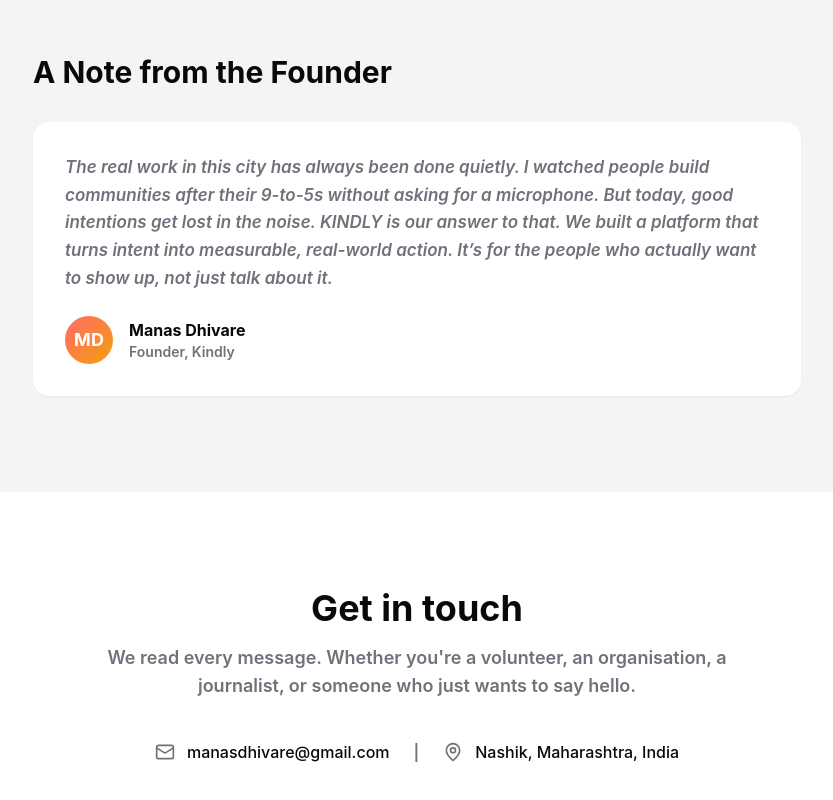
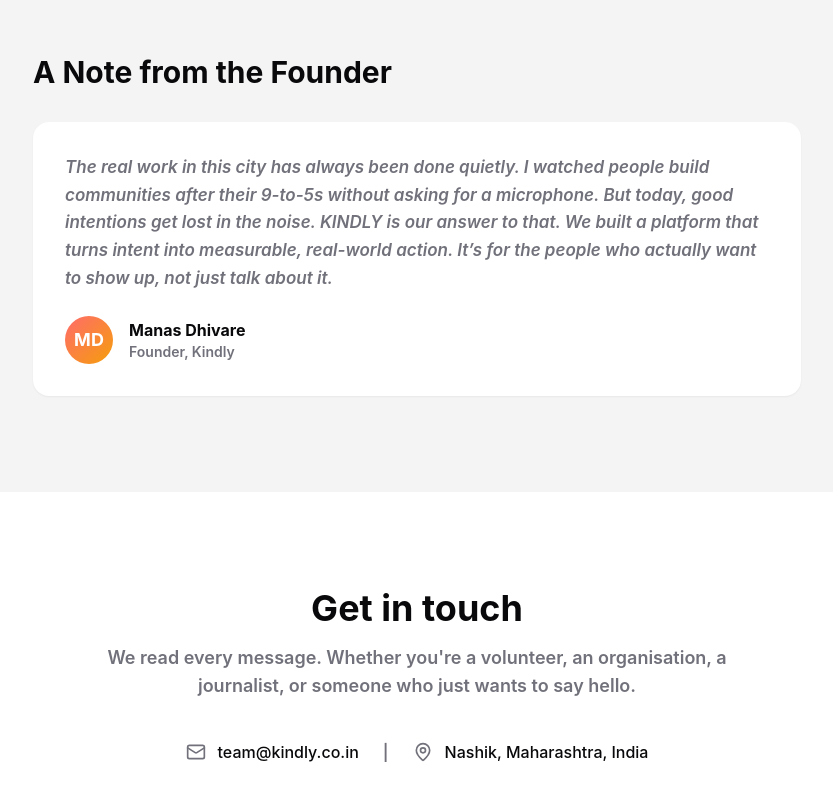
Before and after one commit to Kindly-india/KINDLY, a Next.js app in the folder frontend/: page /company/about in a window 1280 px wide. Shown: the part 3320-4120 px from the top of the page, without its empty margins (223-1056 px from the left). Built offline with nearby package versions, Linux system fonts and the light colour scheme; no server answers.

Commit message:
Replace stale contact emails with team@kindly.co.in

```diff
--- a/frontend/app/company/about/page.tsx
+++ b/frontend/app/company/about/page.tsx
@@ -77,7 +77,7 @@ export default function AboutPage() {
             <span className="italic font-serif text-muted-foreground">showing up.</span>
           </h1>
           <p className="text-xl text-muted-foreground max-w-3xl mx-auto leading-relaxed">
-            Kindly is a volunteering platform built for Indian cities. We connect people who want to help with organisations that need them — and we verify every step of the way. Not because we don't trust people. Because trust is what makes impact real.
+            Kindly is a volunteering platform built for Indian cities. We connect people who want to help with organisations that need them — and we verify every step of the way. Not because we don&apos;t trust people. Because trust is what makes impact real.
           </p>
         </div>
       </section>
@@ -176,11 +176,11 @@ export default function AboutPage() {
       <section className="py-24 px-6 text-center">
         <div className="max-w-2xl mx-auto">
           <h2 className="text-4xl font-bold text-foreground mb-4">Get in touch</h2>
-          <p className="text-muted-foreground mb-10 text-lg">We read every message. Whether you're a volunteer, an organisation, a journalist, or someone who just wants to say hello.</p>
+          <p className="text-muted-foreground mb-10 text-lg">We read every message. Whether you&apos;re a volunteer, an organisation, a journalist, or someone who just wants to say hello.</p>
           <div className="flex flex-col sm:flex-row gap-6 justify-center items-center">
-            <a href="mailto:manasdhivare@gmail.com" className="flex items-center gap-3 text-foreground font-medium hover:text-muted-foreground transition-colors">
+            <a href="mailto:team@kindly.co.in" className="flex items-center gap-3 text-foreground font-medium hover:text-muted-foreground transition-colors">
               <Mail className="w-5 h-5 text-muted-foreground" />
-              manasdhivare@gmail.com
+              team@kindly.co.in
             </a>
             <span className="text-muted-foreground hidden sm:block">|</span>
             <div className="flex items-center gap-3 text-foreground font-medium">
--- a/frontend/app/company/careers/page.tsx
+++ b/frontend/app/company/careers/page.tsx
@@ -68,10 +68,10 @@ export default function CareersPage() {
         <div className="bg-muted rounded-3xl p-10 text-center">
           <h3 className="text-2xl font-bold text-foreground mb-4">How to apply</h3>
           <p className="text-muted-foreground mb-8 max-w-lg mx-auto">
-            We don't care about traditional resumes. If you want to claim one of these roles, send us an email. Show us your portfolio, link your Instagram, or just write a paragraph telling us why you get the vision.
+            We don&apos;t care about traditional resumes. If you want to claim one of these roles, send us an email. Show us your portfolio, link your Instagram, or just write a paragraph telling us why you get the vision.
           </p>
           <a
-            href="mailto:manasdhivare@gmail.com"
+            href="mailto:team@kindly.co.in"
             className="inline-block bg-primary text-primary-foreground font-medium px-8 py-3 rounded-full hover:bg-primary transition-colors"
           >
             Email the Founders
--- a/frontend/app/company/press/page.tsx
+++ b/frontend/app/company/press/page.tsx
@@ -84,7 +84,7 @@ export default function PressPage() {
                 Skip the generic forms. Email the founding team directly for quotes, interviews, or exclusive data.
               </p>
             </div>
-            <a href="mailto:manasdhivare@gmail.com" className="inline-block bg-card text-foreground font-medium px-8 py-3 rounded-full hover:bg-muted transition-colors self-start">
+            <a href="mailto:team@kindly.co.in" className="inline-block bg-card text-foreground font-medium px-8 py-3 rounded-full hover:bg-muted transition-colors self-start">
               Email Us
             </a>
           </div>
--- a/frontend/app/legal/privacy/page.tsx
+++ b/frontend/app/legal/privacy/page.tsx
@@ -18,13 +18,13 @@ export default function PrivacyPage() {
         <div className="max-w-3xl mx-auto prose prose-lg prose-gray text-muted-foreground">
           <h2 className="text-2xl font-bold text-foreground mb-4">1. Introduction</h2>
           <p className="mb-8">
-            Welcome to KINDLY ("we," "our," or "us"). We are committed to protecting your personal information and your right to privacy. This Privacy Policy explains how we collect, use, and share your information when you use our website (kindly.co.in) and platform.
+            Welcome to KINDLY (&quot;we,&quot; &quot;our,&quot; or &quot;us&quot;). We are committed to protecting your personal information and your right to privacy. This Privacy Policy explains how we collect, use, and share your information when you use our website (kindly.co.in) and platform.
           </p>
 
           <h2 className="text-2xl font-bold text-foreground mb-4">2. Information We Collect</h2>
           <ul className="mb-8 space-y-2">
             <li><strong>Account Information:</strong> Name, email address, phone number, and profile picture when you register.</li>
-            <li><strong>Activity Data:</strong> Event registrations, check-ins, volunteer hours logged, and your "Reliability Score."</li>
+            <li><strong>Activity Data:</strong> Event registrations, check-ins, volunteer hours logged, and your &quot;Reliability Score.&quot;</li>
             <li><strong>Organization Data:</strong> Verification documents, registration numbers, and event details.</li>
             <li><strong>Automatically Collected Data:</strong> IP addresses and browser types collected via essential cookies for security.</li>
           </ul>
@@ -49,7 +49,7 @@ export default function PrivacyPage() {
 
           <h2 className="text-2xl font-bold text-foreground mb-4">5. Data Security & Your Rights</h2>
           <p>
-            Your data is securely stored using industry-standard encryption protocols. Under the Indian Digital Personal Data Protection (DPDP) Act, you have the right to access, correct, or request the deletion of your personal data at any time through your dashboard or by contacting us at hello@kindly.co.in.
+            Your data is securely stored using industry-standard encryption protocols. Under the Indian Digital Personal Data Protection (DPDP) Act, you have the right to access, correct, or request the deletion of your personal data at any time through your dashboard or by contacting us at team@kindly.co.in.
           </p>
         </div>
       </section>
--- a/frontend/app/resources/community/page.tsx
+++ b/frontend/app/resources/community/page.tsx
@@ -31,7 +31,7 @@ const conductSections = [
   },
   {
     title: "7. Report, Don't Retaliate",
-    body: "If you witness misconduct — by a volunteer, organiser, or anyone else — report it to us at manasdhivare@gmail.com. Do not attempt to handle it publicly or take personal action. We investigate every report seriously and maintain confidentiality. We will not tolerate retaliation against people who report in good faith."
+    body: "If you witness misconduct — by a volunteer, organiser, or anyone else — report it to us at team@kindly.co.in. Do not attempt to handle it publicly or take personal action. We investigate every report seriously and maintain confidentiality. We will not tolerate retaliation against people who report in good faith."
   },
   {
     title: "8. Be Honest About Your Skills and Availability",
@@ -63,7 +63,7 @@ export default function CommunityPage() {
           </div>
           <h1 className="text-5xl font-bold text-foreground mb-4 tracking-tight">The Kindly Community</h1>
           <p className="text-xl text-muted-foreground max-w-2xl mx-auto leading-relaxed">
-            A space for volunteers and organisers across India to connect, share, and keep each other accountable. Kindness is better when it's collective.
+            A space for volunteers and organisers across India to connect, share, and keep each other accountable. Kindness is better when it&apos;s collective.
           </p>
         </div>
       </section>
@@ -185,7 +185,7 @@ export default function CommunityPage() {
 
           <div className="mt-8 p-6 bg-card rounded-2xl border border-border">
             <p className="text-sm text-muted-foreground leading-relaxed">
-              This Code of Conduct applies to all Kindly-facilitated spaces — the platform, event venues, and any associated community channels. To report a violation or ask a question about these guidelines, email <a href="mailto:manasdhivare@gmail.com" className="text-foreground font-medium underline">manasdhivare@gmail.com</a>. Last updated: April 2026.
+              This Code of Conduct applies to all Kindly-facilitated spaces — the platform, event venues, and any associated community channels. To report a violation or ask a question about these guidelines, email <a href="mailto:team@kindly.co.in" className="text-foreground font-medium underline">team@kindly.co.in</a>. Last updated: April 2026.
             </p>
           </div>
         </div>
--- a/frontend/app/resources/help-center/page.tsx
+++ b/frontend/app/resources/help-center/page.tsx
@@ -27,7 +27,7 @@ const faqs: FAQItem[] = [
   { category: "getting-started", q: "What is the difference between a volunteer account and an organisation account?", a: "Volunteer accounts are for individuals who want to discover and attend events. Volunteers can browse events, register, check in via QR code, earn certificates, and build a public volunteer profile. Organisation accounts are for NGOs and community groups who want to create events, manage attendance, and access analytics. You must pick one type at signup — they cannot be merged." },
   { category: "getting-started", q: "Is Kindly free to use?", a: "Yes. Kindly is completely free for volunteers. There are no paid features, no premium tiers, and no hidden charges. Organisations can also create and manage events for free during the current phase of the platform." },
   { category: "getting-started", q: "Which cities does Kindly currently support?", a: "Kindly currently operates in Nashik, Mumbai, Pune, Delhi, Bangalore, Chennai, Hyderabad, and Kolkata. If your city is not listed, you can still sign up and browse events in nearby cities. We are actively expanding based on demand." },
-  { category: "getting-started", q: "I signed up but I can't log in. What should I do?", a: "First, check that you are using the correct email address you signed up with. If you have forgotten your password, use the 'Forgot Password' link on the login page — a reset link will be sent to your email. If you still cannot log in, contact us at manasdhivare@gmail.com and we will resolve it within 24 hours." },
+  { category: "getting-started", q: "I signed up but I can't log in. What should I do?", a: "First, check that you are using the correct email address you signed up with. If you have forgotten your password, use the 'Forgot Password' link on the login page — a reset link will be sent to your email. If you still cannot log in, contact us at team@kindly.co.in and we will resolve it within 24 hours." },
 
   // Volunteers
   { category: "volunteers", q: "How do I find and register for events?", a: "Log in and go to 'Discover Events' from the volunteer home screen. Browse the event feed or use filters to narrow down by city, date, or cause category. When you find an event you want to attend, tap it to open the event page and click 'Register'. You'll immediately receive a confirmation and the event will appear in your dashboard." },
@@ -47,19 +47,19 @@ const faqs: FAQItem[] = [
 
   // Certificates
   { category: "certificates", q: "How do I get my certificate?", a: "Certificates are generated automatically once the organisation marks the event as complete. You do not need to request one. Go to your event history, open the attended event, and you will find a 'Download Certificate' button. Certificates are available as PDF files." },
-  { category: "certificates", q: "How long does it take to receive my certificate after an event?", a: "Certificates are issued as soon as the organisation completes the event report. Most organisations do this within 24 hours of the event ending. If 48 hours have passed and you still have not received your certificate, contact the organisation directly or reach out to us at manasdhivare@gmail.com." },
+  { category: "certificates", q: "How long does it take to receive my certificate after an event?", a: "Certificates are issued as soon as the organisation completes the event report. Most organisations do this within 24 hours of the event ending. If 48 hours have passed and you still have not received your certificate, contact the organisation directly or reach out to us at team@kindly.co.in." },
   { category: "certificates", q: "What information is on the certificate?", a: "Your Kindly certificate includes your full name, the event name, the organisation's name, the event date, your verified volunteer hours, and a digital signature from the organisation. Each certificate has a unique verification identifier." },
   { category: "certificates", q: "Are Kindly certificates accepted by colleges and employers?", a: "Kindly certificates include geo-verified attendance records, making them more credible than self-reported volunteer hours. Many colleges and employers recognise them for community service credit and resume purposes. We are actively working to formalise partnerships with educational institutions." },
-  { category: "certificates", q: "I attended an event but my certificate is missing. What do I do?", a: "First, check that the event appears as 'Completed' in your history — not 'Registered' or 'Upcoming'. If the event is marked complete and your certificate is missing, it may mean the organisation hasn't submitted the event report yet. If it has been more than 48 hours, contact us at manasdhivare@gmail.com with the event name and your registered email." },
+  { category: "certificates", q: "I attended an event but my certificate is missing. What do I do?", a: "First, check that the event appears as 'Completed' in your history — not 'Registered' or 'Upcoming'. If the event is marked complete and your certificate is missing, it may mean the organisation hasn't submitted the event report yet. If it has been more than 48 hours, contact us at team@kindly.co.in with the event name and your registered email." },
 
   // Account
   { category: "account", q: "How do I update my volunteer profile?", a: "Go to your profile page and tap 'Edit Profile'. You can update your name, city, bio, skills, interests, and social links at any time. Profile changes take effect immediately and are visible to other users on the platform." },
   { category: "account", q: "How do I change my password?", a: "Go to Settings and select 'Change Password'. Enter your current password and then your new one. If you have forgotten your current password, log out and use 'Forgot Password' on the login page to reset via email." },
   { category: "account", q: "Is my personal information shared with organisations?", a: "When you register for an event, the organisation can see your Kindly profile — which includes your name, city, skills, and past volunteer history. Your email address and phone number are never shared with organisations automatically. Contact details are only shared if you choose to include them in your public profile." },
-  { category: "account", q: "Can I delete my account?", a: "Yes. Contact us at manasdhivare@gmail.com from your registered email and request account deletion. We will delete your profile and all personal data within 7 business days, in accordance with applicable data protection laws. Certificates already downloaded will remain valid." },
+  { category: "account", q: "Can I delete my account?", a: "Yes. Contact us at team@kindly.co.in from your registered email and request account deletion. We will delete your profile and all personal data within 7 business days, in accordance with applicable data protection laws. Certificates already downloaded will remain valid." },
 
   // Technical
-  { category: "technical", q: "The app is not loading. What should I do?", a: "First, check your internet connection. Try refreshing the page or clearing your browser cache. If the issue persists on mobile, try opening Kindly in a different browser. If you are experiencing issues on a specific page, note the URL and contact us at manasdhivare@gmail.com with a description of what is happening." },
+  { category: "technical", q: "The app is not loading. What should I do?", a: "First, check your internet connection. Try refreshing the page or clearing your browser cache. If the issue persists on mobile, try opening Kindly in a different browser. If you are experiencing issues on a specific page, note the URL and contact us at team@kindly.co.in with a description of what is happening." },
   { category: "technical", q: "The QR scanner is not working on my phone.", a: "The QR scanner requires camera and location permissions. Go to your phone's settings and ensure Kindly (or your browser) has permission to access both the camera and your location. On iOS, permissions can be found under Settings → Privacy. On Android, go to Settings → Apps → Browser → Permissions." },
   { category: "technical", q: "I'm getting a 'location denied' error when trying to check in.", a: "The check-in scanner requires your GPS location to verify you are at the event venue. Tap your browser's or phone's address bar area and look for a location permission icon. Grant location access and try again. If you are on iOS, you may need to go to Settings → Privacy → Location Services and enable it for your browser." },
   { category: "technical", q: "I uploaded photos to an event gallery but they are not showing.", a: "Gallery uploads may take a few seconds to process. Refresh the event page after 30 seconds. If photos are still not showing after a minute, the upload may have failed — try uploading again with a stable internet connection. Keep individual photo file sizes under 5MB." }
@@ -187,9 +187,9 @@ export default function HelpCenterPage() {
         {/* Still need help */}
         <div className="mt-20 bg-muted rounded-3xl p-10 text-center">
           <h2 className="text-2xl font-bold text-foreground mb-3">Still need help?</h2>
-          <p className="text-muted-foreground mb-6 max-w-md mx-auto">Can't find what you're looking for? We respond to every message, usually within one business day.</p>
+          <p className="text-muted-foreground mb-6 max-w-md mx-auto">Can&apos;t find what you&apos;re looking for? We respond to every message, usually within one business day.</p>
           <a
-            href="mailto:manasdhivare@gmail.com"
+            href="mailto:team@kindly.co.in"
             className="inline-flex items-center gap-2 h-12 px-8 bg-primary hover:bg-primary text-primary-foreground text-[15px] font-bold rounded-full transition-colors"
           >
             <Mail className="w-4 h-4" />
--- a/frontend/components/contact-section.tsx
+++ b/frontend/components/contact-section.tsx
@@ -81,9 +81,8 @@ export function ContactSection() {
               >
                 <InstagramIcon className="w-5 h-5" />
               </a>
-              {/* TODO: no LinkedIn URL exists anywhere in the codebase yet — swap in the real company page link */}
               <a
-                href="#"
+                href="https://in.linkedin.com/company/teamkindly"
                 target="_blank"
                 rel="noopener noreferrer"
                 aria-label="LinkedIn"
@@ -106,7 +105,7 @@ export function ContactSection() {
 
         {/* Bottom row — contact info + legal, no copyright line */}
         <div className="pt-6 flex flex-wrap items-center justify-center gap-x-5 gap-y-2 text-[12px] text-white/50">
-          <span className="whitespace-nowrap">manasdhivare@gmail.com</span>
+          <span className="whitespace-nowrap">team@kindly.co.in</span>
           <span className="whitespace-nowrap">+91 7517018954</span>
           <span className="flex items-center gap-1 whitespace-nowrap"><MapPin className="w-3 h-3" /> Nashik, India</span>
           <span className="text-white/20">•</span>
```
Also changed, not shown: 1 other file (tests, documents, lock files or other folders).
